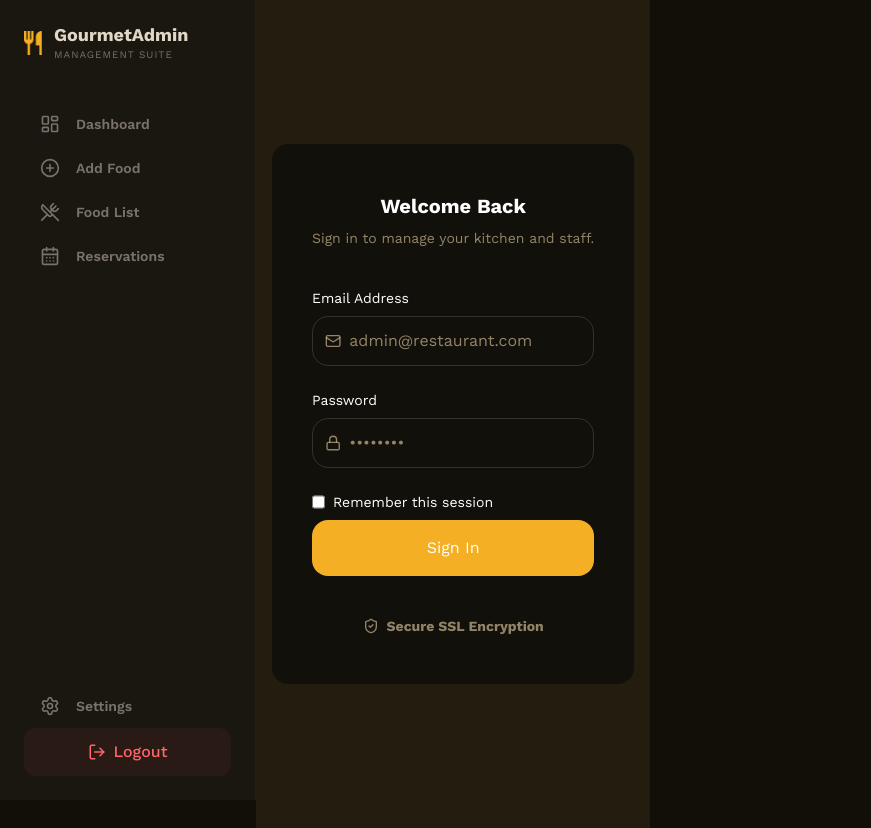
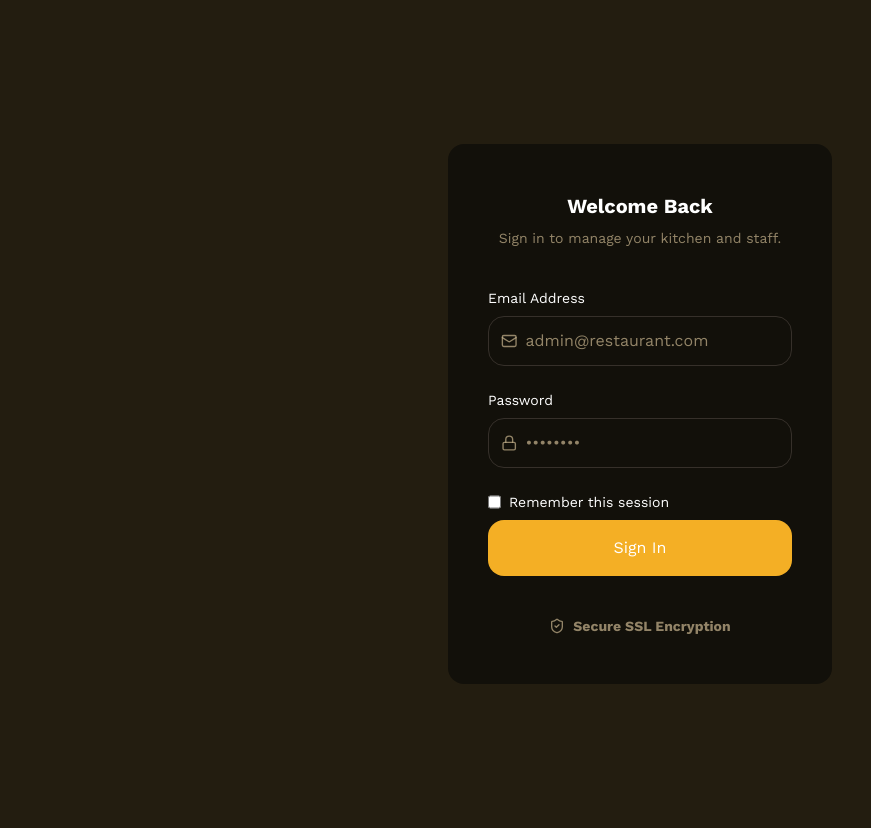
Before and after one commit to ferdoushasanpr/VantageTable, a Next.js app: page /login in a window 1280 px wide. Shown: the whole page, without its empty margins (0-871 px from the left). Built offline with nearby package versions, Linux system fonts and the light colour scheme.

Commit message:
fix: Login Page Layout Issue Fixed

```diff
--- a/app/(admin)/layout.tsx
+++ b/app/(admin)/layout.tsx
@@ -1,4 +1,7 @@
+"use client";
+
 import Sidebar from "@/components/sidebar/sidebar";
+import { usePathname } from "next/navigation";
 import React from "react";
 
 export default function AdminLayout({
@@ -6,9 +9,12 @@ export default function AdminLayout({
 }: Readonly<{
   children: React.ReactNode;
 }>) {
+  const pathname = usePathname();
+  const isLoginPage = pathname === "/login";
+
   return (
     <div className="flex min-h-screen bg-[#120F08] text-[#E0D7C6] font-work">
-      <Sidebar />
+      {!isLoginPage && <Sidebar />}
       {children}
     </div>
   );
--- a/app/(admin)/login/page.tsx
+++ b/app/(admin)/login/page.tsx
@@ -2,7 +2,7 @@ import { Mail, Lock, ShieldCheck } from "lucide-react";
 
 export default function LoginPage() {
   return (
-    <section className="bg-dark-light p-4 md:py-36">
+    <section className="w-full bg-dark-light p-4 md:py-36">
       <div className="max-w-sm p-10 mx-auto bg-[#12100A] rounded-2xl">
         <div className="my-2">
           <h5 className="font-bold text-xl text-center text-white">
```
